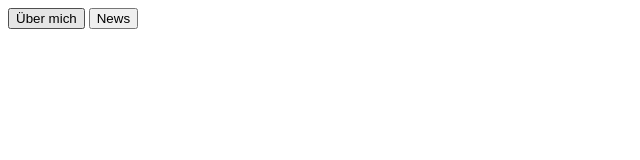
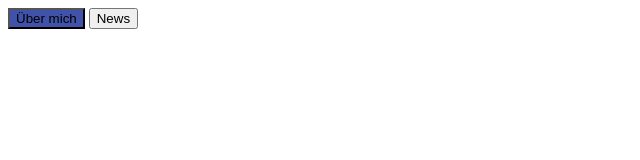
Before and after one commit to tRoettger/blog2learn, a plain HTML site: page index.html in a window 1280 px wide. In both pictures the pointer is over the input "Über mich". Shown: the whole page, without its empty margins (0-640 px from the left). Drawn offline with Linux system fonts and the light colour scheme.

Commit message:
Ändert Hintergrundfarbe bei Mouseover

```diff
--- a/index.html
+++ b/index.html
@@ -2,6 +2,7 @@
 <html lang="de">
     <head>
         <title>Blog2LearnHTML</title>
+        <link href="styles.css" rel="stylesheet" type="text/css">
     </head>
     <body>
         <header></header>
--- /dev/null
+++ b/styles.css
@@ -0,0 +1,3 @@
+input:hover {
+    background-color: #4052aa;
+}
```
